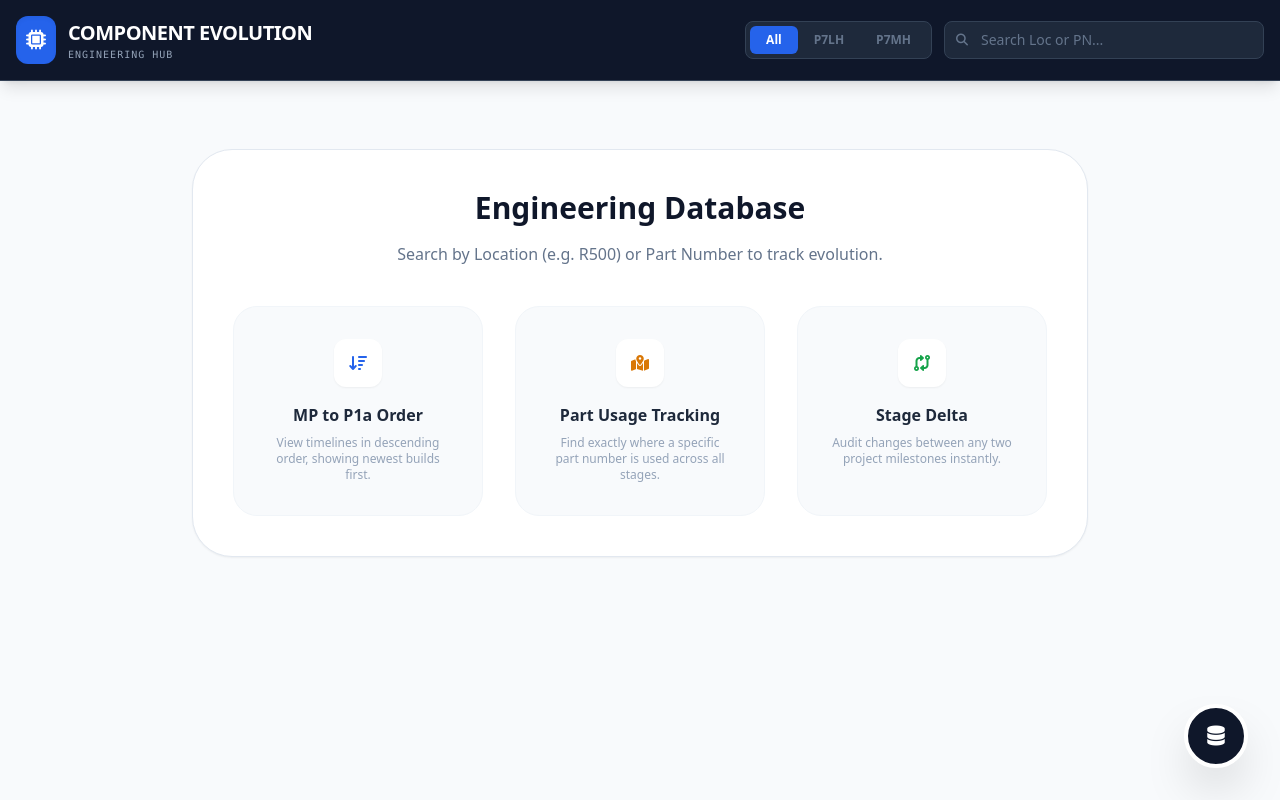
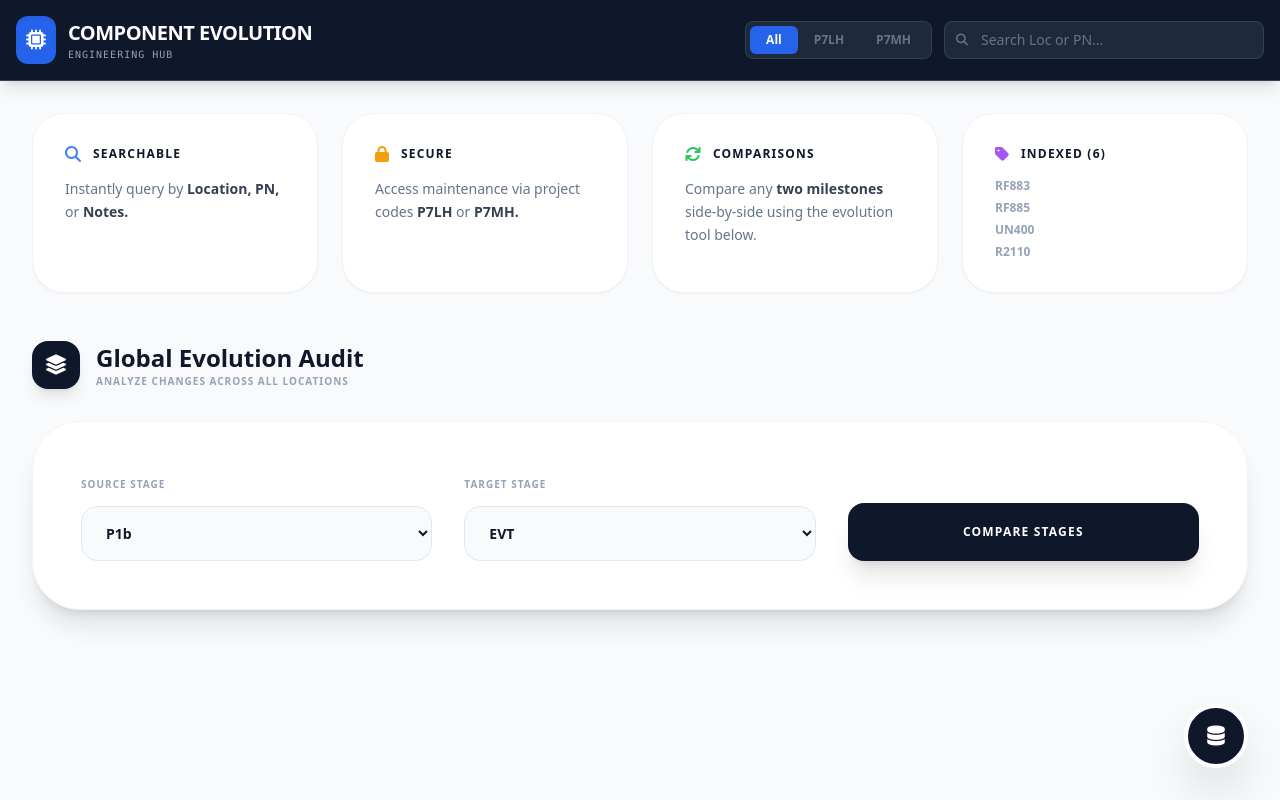
Before and after one commit to lelekuan/Component-Evolution-Tracker, a React (Vite) app: page / in a window 1280 px wide. Built offline with nearby package versions, Linux system fonts and the light colour scheme.

Commit message:
refactor: Remove unused AI analysis state
Removed state variables `aiAnalysis` and `isAnalyzing` as they are no longer used in the component. This cleans up the component's state management.

```diff
--- a/App.tsx
+++ b/App.tsx
@@ -45,9 +45,6 @@ const App: React.FC = () => {
   });
   const [globalDiffs, setGlobalDiffs] = useState<LocationHistory[] | null>(null);
 
-  const [aiAnalysis, setAiAnalysis] = useState<string | null>(null);
-  const [isAnalyzing, setIsAnalyzing] = useState(false);
-
   const filteredData = useMemo(() => {
     if (projectFilter === 'All') return data;
     return data.filter(item => item.project === projectFilter);
@@ -74,39 +71,31 @@ const App: React.FC = () => {
 
     return {
       locations: locs,
-      partNumbers: Array.from(pns).slice(0, 10) // 限制料號顯示數量
+      partNumbers: Array.from(pns).slice(0, 10)
     };
   }, [searchTerm, filteredData]);
 
-  // 取得特定料號的全域使用情況
   const partUsageReport = useMemo(() => {
     if (!selectedPartNumber) return null;
-
     const report: Record<ProjectStage, string[]> = {} as any;
     Object.values(ProjectStage).forEach(s => report[s] = []);
-
     let description = "";
-
     filteredData.forEach(item => {
       Object.entries(item.stages).forEach(([stage, recs]) => {
         const stageEnum = stage as ProjectStage;
         const matches = (recs || []).filter(r => r.partNumber === selectedPartNumber);
         if (matches.length > 0) {
-          if (!report[stageEnum].includes(item.location)) {
-            report[stageEnum].push(item.location);
-          }
+          if (!report[stageEnum].includes(item.location)) report[stageEnum].push(item.location);
           if (!description) description = matches[0].description;
         }
       });
     });
-
     return { partNumber: selectedPartNumber, description, usage: report };
   }, [selectedPartNumber, filteredData]);
 
   const handleSelectLocation = (loc: LocationHistory) => {
     setSelectedLocation(loc);
     setSelectedPartNumber(null);
-    setAiAnalysis(null);
     setSearchTerm('');
     setGlobalDiffs(null);
     setViewMode('timeline');
@@ -119,33 +108,13 @@ const App: React.FC = () => {
     setGlobalDiffs(null);
   };
 
-  const handleResetDatabase = () => {
-    localStorage.removeItem('component_tracker_data');
-    setData(INITIAL_DATA);
-    setSelectedLocation(null);
-    setSelectedPartNumber(null);
-  };
-
-  const runAiAnalysis = async () => {
-    if (!selectedLocation) return;
-    setIsAnalyzing(true);
-    const result = await analyzeChanges(selectedLocation);
-    setAiAnalysis(result);
-    setIsAnalyzing(false);
-  };
-
-  const checkIfChanged = (loc: LocationHistory, stageA = ProjectStage.P1B, stageB = ProjectStage.EVT) => {
+  const checkIfChanged = (loc: LocationHistory, stageA: ProjectStage, stageB: ProjectStage) => {
     const sA = loc.stages[stageA] || [];
     const sB = loc.stages[stageB] || [];
     if (sA.length !== sB.length) return true;
     const sAPNs = sA.map(r => r.partNumber).sort().join(',');
     const sBPNs = sB.map(r => r.partNumber).sort().join(',');
     return sAPNs !== sBPNs;
-  };
-
-  const runGlobalCompare = () => {
-    const diffs = data.filter(loc => checkIfChanged(loc, globalStages.a, globalStages.b));
-    setGlobalDiffs(diffs);
   };
 
   const handleOpenAdmin = () => {
@@ -160,22 +129,19 @@ const App: React.FC = () => {
     }
   };
 
-  // 定義順序：遞減 (從 MP 到 P1a)
-  const orderedStages = useMemo(() => {
-    return Object.values(ProjectStage).reverse();
-  }, []);
+  const orderedStages = useMemo(() => Object.values(ProjectStage).reverse(), []);
 
   return (
-    <div className="min-h-screen flex flex-col font-sans bg-slate-50">
+    <div className="min-h-screen flex flex-col font-sans bg-[#F8FAFC]">
       <button onClick={handleOpenAdmin} className="fixed bottom-8 right-8 z-[60] bg-slate-900 text-white w-16 h-16 rounded-full shadow-2xl flex items-center justify-center hover:scale-110 active:scale-95 transition-all group border-4 border-white">
         <i className="fa-solid fa-database text-xl"></i>
       </button>
 
-      {authProject && <ManagementModal isOpen={isAdminOpen} onClose={() => { setIsAdminOpen(false); setAuthProject(null); }} data={data} onSave={setData} onReset={handleResetDatabase} authenticatedProject={authProject} />}
+      {authProject && <ManagementModal isOpen={isAdminOpen} onClose={() => { setIsAdminOpen(false); setAuthProject(null); }} data={data} onSave={setData} onReset={() => {localStorage.removeItem('component_tracker_data'); setData(INITIAL_DATA);}} authenticatedProject={authProject} />}
 
       <header className="bg-slate-900 text-white p-4 shadow-lg sticky top-0 z-50 border-b border-slate-700">
         <div className="container mx-auto flex flex-col md:flex-row justify-between items-center gap-4">
-          <div className="flex items-center gap-3 cursor-pointer" onClick={() => { setSelectedLocation(null); setSelectedPartNumber(null); setGlobalDiffs(null); }}>
+          <div className="flex items-center gap-3 cursor-pointer" onClick={() => { setSelectedLocation(null); setSelectedPartNumber(null); setGlobalDiffs(null); setSearchTerm(''); }}>
             <div className="bg-blue-600 p-2.5 rounded-xl shadow-inner"><i className="fa-solid fa-microchip text-xl"></i></div>
             <div>
               <h1 className="text-xl font-black tracking-tight uppercase">Component Evolution</h1>
@@ -223,32 +189,118 @@ const App: React.FC = () => {
 
       <main className="flex-1 container mx-auto p-4 md:p-8">
         {!selectedLocation && !selectedPartNumber ? (
-          <div className="flex flex-col items-center justify-center min-h-[60vh] animate-in fade-in duration-700">
-             {/* 首頁原本內容 (省略以維持簡潔，保留關鍵邏輯) */}
-             <div className="bg-white p-10 rounded-[2.5rem] border border-slate-200 shadow-sm text-center max-w-4xl w-full">
-                <h2 className="text-3xl font-black text-slate-900 mb-4">Engineering Database</h2>
-                <p className="text-slate-500 mb-10">Search by Location (e.g. R500) or Part Number to track evolution.</p>
-                <div className="grid grid-cols-1 md:grid-cols-3 gap-8">
-                  <div className="p-8 bg-slate-50 rounded-3xl border border-slate-100">
-                    <div className="w-12 h-12 bg-white rounded-xl shadow-sm flex items-center justify-center mx-auto mb-4"><i className="fa-solid fa-arrow-down-wide-short text-blue-600"></i></div>
-                    <h3 className="font-bold text-slate-800 mb-2">MP to P1a Order</h3>
-                    <p className="text-xs text-slate-400">View timelines in descending order, showing newest builds first.</p>
+          <div className="space-y-12 animate-in fade-in duration-500">
+            {/* Feature Cards Grid */}
+            <div className="grid grid-cols-1 sm:grid-cols-2 lg:grid-cols-4 gap-6">
+              <div className="bg-white p-8 rounded-[2rem] border border-slate-100 shadow-sm">
+                <div className="flex items-center gap-3 mb-4">
+                  <i className="fa-solid fa-magnifying-glass text-blue-500"></i>
+                  <h3 className="text-xs font-black uppercase tracking-widest text-slate-900">Searchable</h3>
+                </div>
+                <p className="text-slate-500 text-sm leading-relaxed">
+                  Instantly query by <span className="font-black text-slate-700">Location, PN,</span> or <span className="font-black text-slate-700">Notes.</span>
+                </p>
+              </div>
+
+              <div className="bg-white p-8 rounded-[2rem] border border-slate-100 shadow-sm">
+                <div className="flex items-center gap-3 mb-4">
+                  <i className="fa-solid fa-lock text-amber-500"></i>
+                  <h3 className="text-xs font-black uppercase tracking-widest text-slate-900">Secure</h3>
+                </div>
+                <p className="text-slate-500 text-sm leading-relaxed">
+                  Access maintenance via project codes <span className="font-black text-slate-700">P7LH</span> or <span className="font-black text-slate-700">P7MH.</span>
+                </p>
+              </div>
+
+              <div className="bg-white p-8 rounded-[2rem] border border-slate-100 shadow-sm">
+                <div className="flex items-center gap-3 mb-4">
+                  <i className="fa-solid fa-arrows-rotate text-green-500"></i>
+                  <h3 className="text-xs font-black uppercase tracking-widest text-slate-900">Comparisons</h3>
+                </div>
+                <p className="text-slate-500 text-sm leading-relaxed">
+                  Compare any <span className="font-black text-slate-700">two milestones</span> side-by-side using the evolution tool below.
+                </p>
+              </div>
+
+              <div className="bg-white p-8 rounded-[2rem] border border-slate-100 shadow-sm">
+                <div className="flex items-center gap-3 mb-4">
+                  <i className="fa-solid fa-tag text-purple-500"></i>
+                  <h3 className="text-xs font-black uppercase tracking-widest text-slate-900">Indexed ({data.length})</h3>
+                </div>
+                <div className="space-y-1.5">
+                  {data.slice(0, 4).map(loc => (
+                    <button key={loc.location} onClick={() => handleSelectLocation(loc)} className="block text-slate-400 hover:text-blue-600 text-xs font-bold transition-colors">
+                      {loc.location}
+                    </button>
+                  ))}
+                </div>
+              </div>
+            </div>
+
+            {/* Global Evolution Audit Section */}
+            <div className="mt-20">
+              <div className="flex items-center gap-4 mb-8">
+                <div className="w-12 h-12 bg-slate-900 text-white rounded-2xl flex items-center justify-center shadow-lg">
+                  <i className="fa-solid fa-layer-group text-xl"></i>
+                </div>
+                <div>
+                  <h2 className="text-2xl font-black text-slate-900">Global Evolution Audit</h2>
+                  <p className="text-[10px] font-black text-slate-400 uppercase tracking-widest">Analyze changes across all locations</p>
+                </div>
+              </div>
+
+              <div className="bg-white p-8 md:p-12 rounded-[3rem] border border-slate-100 shadow-xl">
+                <div className="grid grid-cols-1 md:grid-cols-3 gap-8 items-end">
+                  <div className="space-y-3">
+                    <label className="text-[10px] font-black text-slate-400 uppercase tracking-widest">Source Stage</label>
+                    <select
+                      className="w-full bg-slate-50 border border-slate-200 rounded-2xl px-5 py-4 text-sm font-bold outline-none focus:ring-2 focus:ring-blue-500"
+                      value={globalStages.a}
+                      onChange={(e) => setGlobalStages({...globalStages, a: e.target.value as ProjectStage})}
+                    >
+                      {Object.values(ProjectStage).map(s => <option key={s} value={s}>{s}</option>)}
+                    </select>
                   </div>
-                  <div className="p-8 bg-slate-50 rounded-3xl border border-slate-100">
-                    <div className="w-12 h-12 bg-white rounded-xl shadow-sm flex items-center justify-center mx-auto mb-4"><i className="fa-solid fa-map-location-dot text-amber-600"></i></div>
-                    <h3 className="font-bold text-slate-800 mb-2">Part Usage Tracking</h3>
-                    <p className="text-xs text-slate-400">Find exactly where a specific part number is used across all stages.</p>
+                  <div className="space-y-3">
+                    <label className="text-[10px] font-black text-slate-400 uppercase tracking-widest">Target Stage</label>
+                    <select
+                      className="w-full bg-slate-50 border border-slate-200 rounded-2xl px-5 py-4 text-sm font-bold outline-none focus:ring-2 focus:ring-blue-500"
+                      value={globalStages.b}
+                      onChange={(e) => setGlobalStages({...globalStages, b: e.target.value as ProjectStage})}
+                    >
+                      {Object.values(ProjectStage).map(s => <option key={s} value={s}>{s}</option>)}
+                    </select>
                   </div>
-                  <div className="p-8 bg-slate-50 rounded-3xl border border-slate-100">
-                    <div className="w-12 h-12 bg-white rounded-xl shadow-sm flex items-center justify-center mx-auto mb-4"><i className="fa-solid fa-code-compare text-green-600"></i></div>
-                    <h3 className="font-bold text-slate-800 mb-2">Stage Delta</h3>
-                    <p className="text-xs text-slate-400">Audit changes between any two project milestones instantly.</p>
+                  <button
+                    onClick={() => setGlobalDiffs(data.filter(loc => checkIfChanged(loc, globalStages.a, globalStages.b)))}
+                    className="bg-[#0F172A] text-white rounded-2xl py-4 px-10 font-black text-xs uppercase tracking-widest hover:bg-blue-900 transition-all shadow-xl h-[58px]"
+                  >
+                    Compare Stages
+                  </button>
+                </div>
+
+                {globalDiffs && (
+                  <div className="mt-12 space-y-4 animate-in fade-in slide-in-from-top-4">
+                    <div className="flex justify-between items-center pb-4 border-b border-slate-100">
+                      <h4 className="text-sm font-black text-slate-900">Found {globalDiffs.length} Change(s)</h4>
+                    </div>
+                    <div className="grid grid-cols-1 sm:grid-cols-2 lg:grid-cols-3 gap-4">
+                      {globalDiffs.map(loc => (
+                        <button key={loc.location} onClick={() => handleSelectLocation(loc)} className="text-left p-6 bg-slate-50 rounded-2xl border border-slate-100 hover:border-amber-400 transition-all group">
+                          <div className="flex justify-between items-center mb-2">
+                            <span className="font-black text-slate-900 text-xl">{loc.location}</span>
+                            <span className="text-[9px] bg-slate-200 px-2 py-0.5 rounded font-bold uppercase">{loc.project}</span>
+                          </div>
+                          <p className="text-[10px] text-slate-500 font-bold uppercase tracking-tight">Part Revision Detected</p>
+                        </button>
+                      ))}
+                    </div>
                   </div>
-                </div>
-             </div>
+                )}
+              </div>
+            </div>
           </div>
         ) : selectedPartNumber ? (
-          // 料號全域使用報告視圖
           <div className="max-w-5xl mx-auto animate-in slide-in-from-bottom-4 duration-500">
             <div className="mb-10 flex items-center justify-between border-b border-slate-200 pb-10">
               <div>
@@ -258,7 +310,6 @@ const App: React.FC = () => {
               </div>
               <button onClick={() => setSelectedPartNumber(null)} className="px-6 py-3 bg-white border border-slate-200 text-slate-700 rounded-xl text-xs font-bold hover:bg-slate-50 transition-all">Close Report</button>
             </div>
-
             <div className="grid grid-cols-1 gap-6">
               {orderedStages.map(stage => {
                 const locations = partUsageReport?.usage[stage] || [];
@@ -273,7 +324,7 @@ const App: React.FC = () => {
                         <div className="flex flex-wrap gap-2">
                           {locations.map(loc => (
                             <button key={loc} onClick={() => {
-                              const target = data.find(d => d.location === loc && d.project === projectFilter);
+                              const target = data.find(d => d.location === loc);
                               if(target) handleSelectLocation(target);
                             }} className="px-4 py-2 bg-blue-50 text-blue-700 rounded-xl text-sm font-bold border border-blue-100 hover:bg-blue-600 hover:text-white transition-all">
                               {loc}
@@ -290,13 +341,10 @@ const App: React.FC = () => {
             </div>
           </div>
         ) : (
-          // 位號歷史視圖 (Location History)
           <div className="max-w-4xl mx-auto animate-in slide-in-from-bottom-4 duration-500">
             <div className="flex flex-col md:flex-row justify-between items-start md:items-center mb-10 gap-4 border-b border-slate-200 pb-10">
               <div>
-                <h2 className="text-5xl font-black text-slate-900 flex items-center gap-5 tracking-tight">
-                  {selectedLocation!.location}
-                </h2>
+                <h2 className="text-5xl font-black text-slate-900 flex items-center gap-5 tracking-tight">{selectedLocation!.location}</h2>
                 <p className="text-xs text-slate-400 font-bold uppercase mt-2">{selectedLocation!.project} Evolution Timeline</p>
               </div>
               <div className="flex gap-3">
@@ -305,7 +353,6 @@ const App: React.FC = () => {
                 </button>
               </div>
             </div>
-
             {viewMode === 'timeline' ? (
               <div className="relative border-l-4 border-slate-100 ml-6 pl-10 space-y-10">
                 {orderedStages.map((stage) => {
@@ -314,7 +361,7 @@ const App: React.FC = () => {
                   return (
                     <div key={stage} className="relative">
                       <div className="absolute -left-[54px] top-6 w-7 h-7 rounded-full bg-white border-4 border-blue-600 z-10 shadow-md"></div>
-                      <StageCard stage={stage} records={records} isChanged={checkIfChanged(selectedLocation!)} />
+                      <StageCard stage={stage} records={records} isChanged={false} />
                     </div>
                   );
                 })}
```
